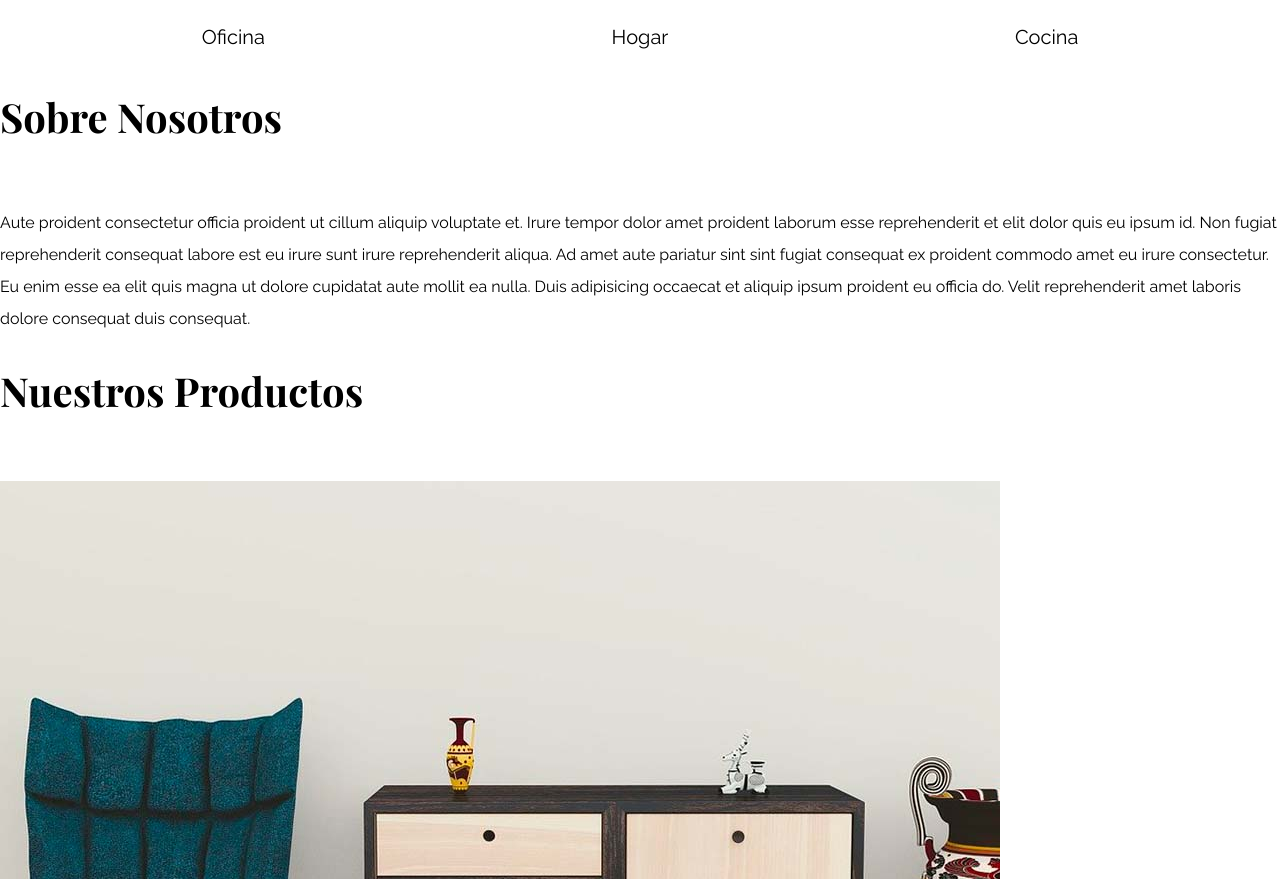
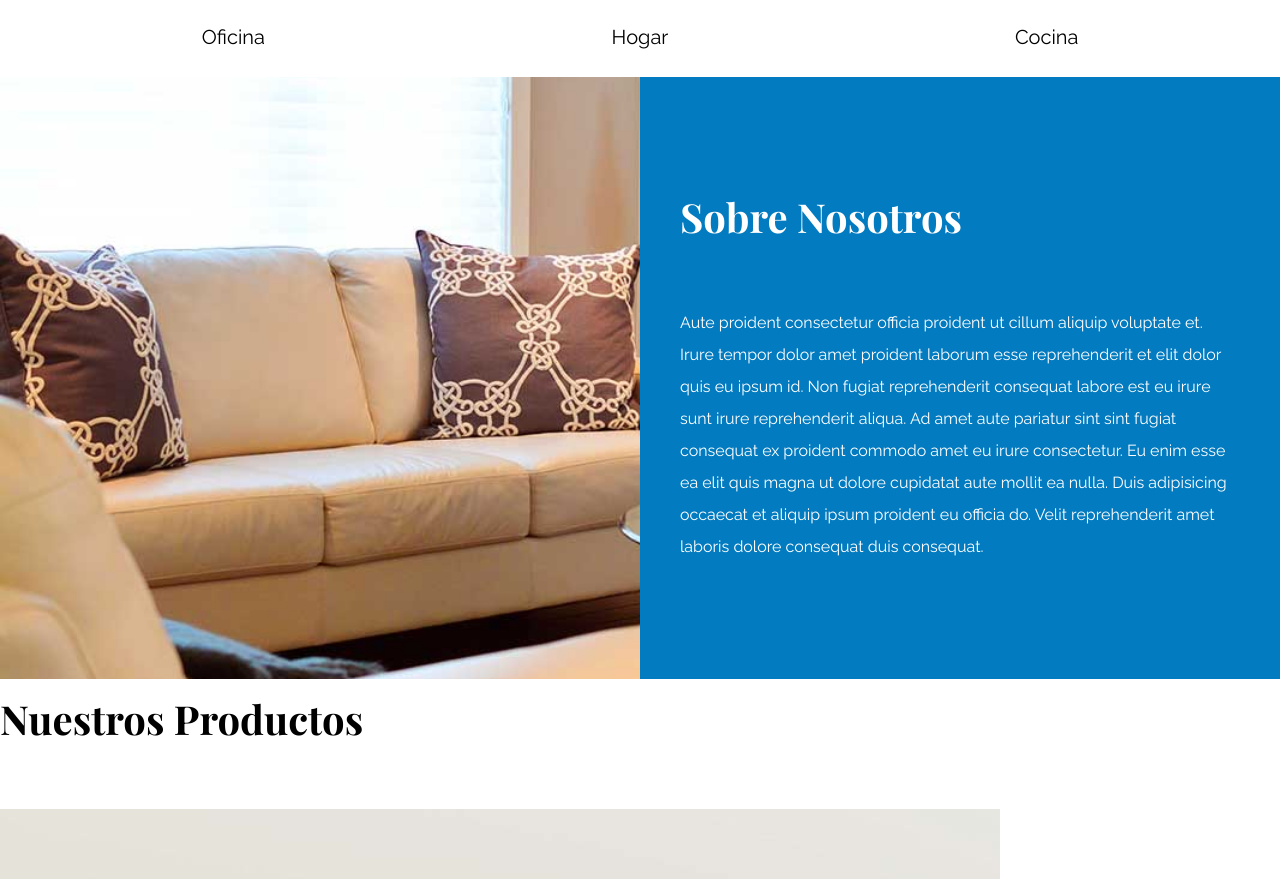
Before and after one commit to andru1989/ecommerce-css, a plain HTML site: page index.html in a window 1280 px wide. Shown: the part 1263-2142 px from the top of the page. Drawn offline with nearby package versions, Linux system fonts and the light colour scheme.

Commit message:
Add about us section

```diff
--- a/css/app.css
+++ b/css/app.css
@@ -104,3 +104,34 @@ img {
     grid-template-columns: repeat(3, 1fr);
     gap: 2rem;
 }
+
+/* About us */
+
+.about-us {
+    background-image: linear-gradient(to right, transparent 50%, #037bc0 50%, #037bc0 100%), url(../images/nosotros.jpg);
+    padding: 10rem 0 10rem 0;
+    background-repeat: no-repeat;
+    background-size: 100%, 120rem;
+    background-position: left center;
+}
+
+/* .about-us-grid {
+    display: grid;
+    grid-template-columns: repeat(2, 1fr);
+    column-gap: 8rem;
+}
+
+.about-us-text {
+    grid-column: 2 / 3;
+} */
+
+.about-us-grid {
+    display: flex;
+    justify-content: flex-end;
+}
+
+.about-us-text {
+    flex-basis: 50%;
+    padding-left: 4rem;
+    color: #fff;
+}
--- a/index.html
+++ b/index.html
@@ -52,9 +52,11 @@
     </section>
 
     <section class="about-us">
-        <div>
-            <h2>Sobre Nosotros</h2>
-            <p>Aute proident consectetur officia proident ut cillum aliquip voluptate et. Irure tempor dolor amet proident laborum esse reprehenderit et elit dolor quis eu ipsum id. Non fugiat reprehenderit consequat labore est eu irure sunt irure reprehenderit aliqua. Ad amet aute pariatur sint sint fugiat consequat ex proident commodo amet eu irure consectetur. Eu enim esse ea elit quis magna ut dolore cupidatat aute mollit ea nulla. Duis adipisicing occaecat et aliquip ipsum proident eu officia do. Velit reprehenderit amet laboris dolore consequat duis consequat.</p>
+        <div class="container about-us-grid">
+            <div class="about-us-text">
+                <h2>Sobre Nosotros</h2>
+                <p>Aute proident consectetur officia proident ut cillum aliquip voluptate et. Irure tempor dolor amet proident laborum esse reprehenderit et elit dolor quis eu ipsum id. Non fugiat reprehenderit consequat labore est eu irure sunt irure reprehenderit aliqua. Ad amet aute pariatur sint sint fugiat consequat ex proident commodo amet eu irure consectetur. Eu enim esse ea elit quis magna ut dolore cupidatat aute mollit ea nulla. Duis adipisicing occaecat et aliquip ipsum proident eu officia do. Velit reprehenderit amet laboris dolore consequat duis consequat.</p>
+            </div>
         </div>
     </section>
 
```
